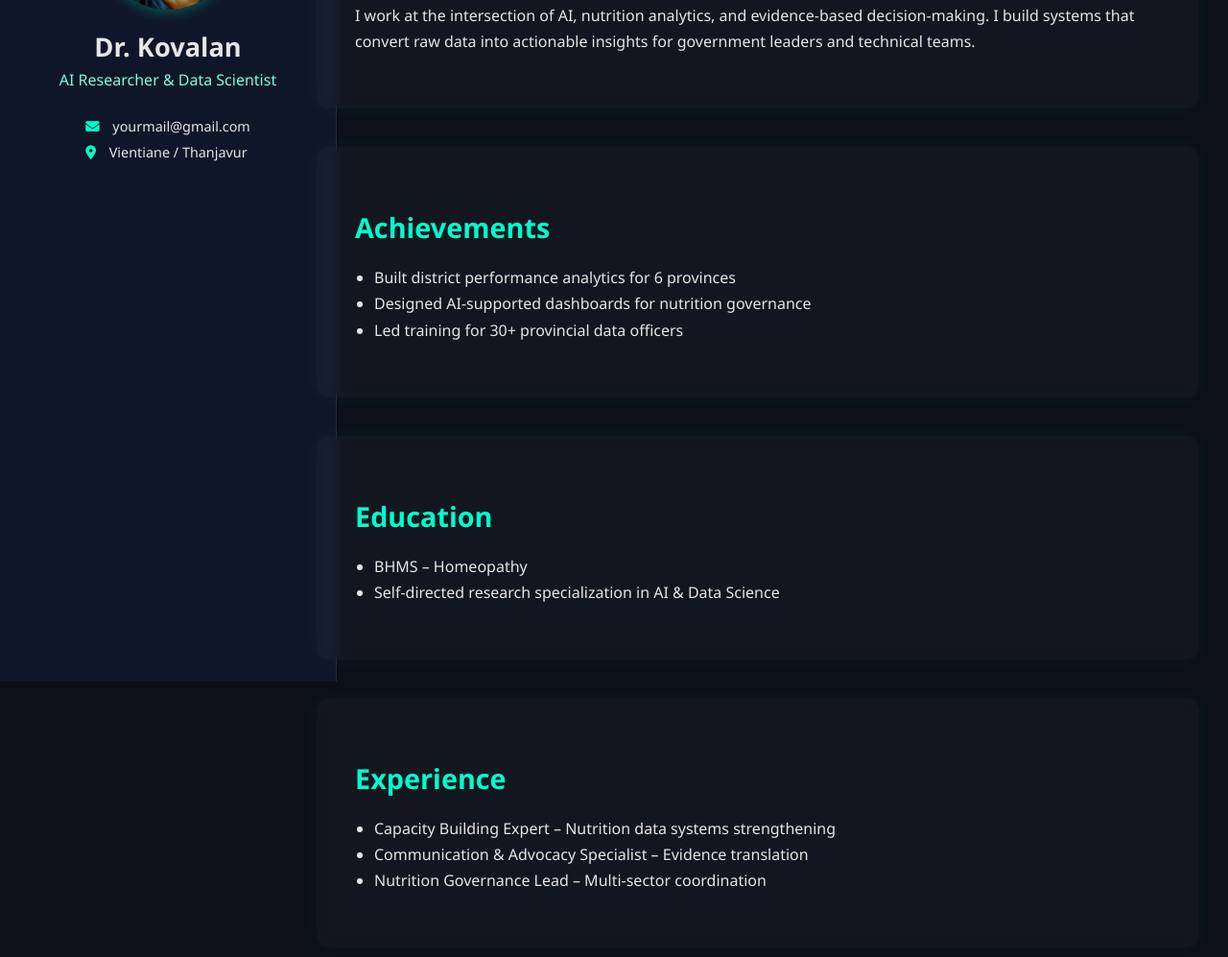
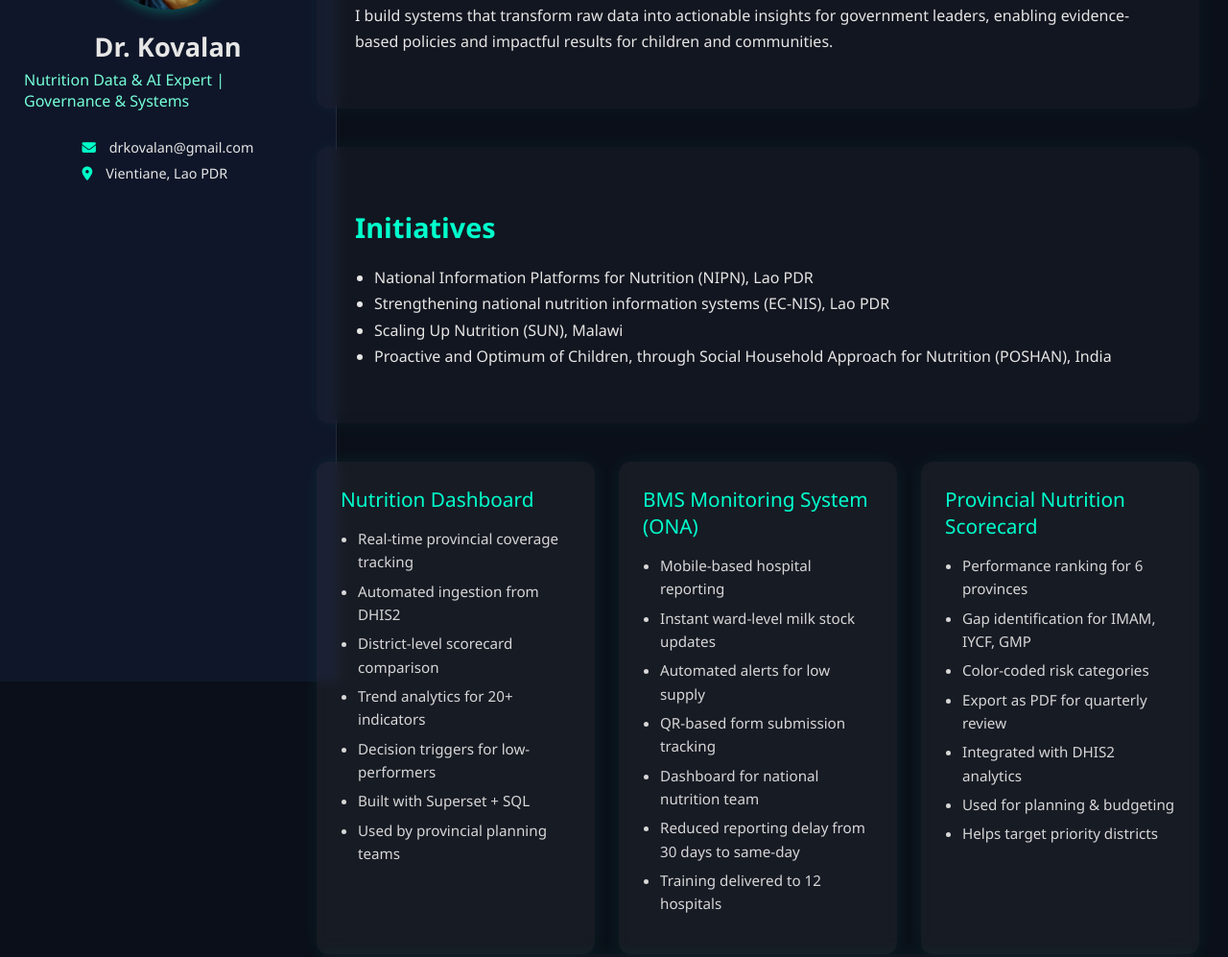
Before and after one commit to drkovalan/portfolio, a plain HTML site: page index.html in a window 1280 px wide. Shown: the part 170-1167 px from the top of the page at 96% size. Drawn offline with Linux system fonts and the light colour scheme.

Commit message:
Update index.html

```diff
--- a/index.html
+++ b/index.html
@@ -143,11 +143,11 @@ body,html {
         <div class="profile"></div>
 
         <div class="name">Dr. Kovalan</div>
-        <div class="role">AI Researcher & Data Scientist</div>
+        <div class="role">Nutrition Data & AI Expert | Governance & Systems</div>
 
         <div class="contact">
-            <p><i class="fa-solid fa-envelope"></i> yourmail@gmail.com</p>
-            <p><i class="fa-solid fa-location-dot"></i> Vientiane / Thanjavur</p>
+            <p><i class="fa-solid fa-envelope"></i> drkovalan@gmail.com</p>
+            <p><i class="fa-solid fa-location-dot"></i> Vientiane, Lao PDR</p>
         </div>
     </aside>
 
@@ -156,36 +156,104 @@ body,html {
 
         <section id="about" class="section">
             <h2>About Me</h2>
-            <p>I work at the intersection of AI, nutrition analytics, and evidence-based
-               decision-making. I build systems that convert raw data into actionable
-               insights for government leaders and technical teams.</p>
+            <p>I build systems that transform raw data into actionable insights for government leaders, enabling evidence-based policies and impactful results for children and communities.</p>
         </section>
 
         <section id="achievements" class="section">
-            <h2>Achievements</h2>
+            <h2>Initiatives</h2>
             <ul>
-                <li>Built district performance analytics for 6 provinces</li>
-                <li>Designed AI-supported dashboards for nutrition governance</li>
-                <li>Led training for 30+ provincial data officers</li>
+                <li>National Information Platforms for Nutrition (NIPN), Lao PDR</li>
+                <li>Strengthening national nutrition information systems (EC-NIS), Lao PDR</li>
+                <li>Scaling Up Nutrition (SUN), Malawi</li>
+                <li>Proactive and Optimum of Children, through Social Household Approach for Nutrition (POSHAN), India</li>
             </ul>
         </section>
+  <style>
+.portfolio-section {
+    display: grid;
+    grid-template-columns: repeat(auto-fit, minmax(280px, 1fr));
+    gap: 25px;
+    margin-top: 30px;
+}
 
-        <section id="education" class="section">
-            <h2>Education</h2>
-            <ul>
-                <li>BHMS – Homeopathy</li>
-                <li>Self-directed research specialization in AI & Data Science</li>
-            </ul>
-        </section>
+.portfolio-card {
+    background: rgba(255,255,255,0.05);
+    padding: 25px;
+    border-radius: 12px;
+    backdrop-filter: blur(6px);
+    box-shadow: 0 0 20px rgba(0,255,180,0.07);
+    transition: 0.3s ease;
+}
 
-        <section id="experience" class="section">
-            <h2>Experience</h2>
-            <ul>
-                <li>Capacity Building Expert – Nutrition data systems strengthening</li>
-                <li>Communication & Advocacy Specialist – Evidence translation</li>
-                <li>Nutrition Governance Lead – Multi-sector coordination</li>
-            </ul>
-        </section>
+.portfolio-card:hover {
+    transform: translateY(-6px);
+    box-shadow: 0 0 25px rgba(0,255,200,0.18);
+}
+
+.portfolio-title {
+    font-size: 1.3rem;
+    margin-bottom: 15px;
+    color: #00ffcc;
+}
+
+.portfolio-card ul {
+    padding-left: 18px;
+    line-height: 1.6;
+    font-size: 0.95rem;
+    color: #d7d7d7;
+}
+
+.portfolio-card ul li {
+    margin-bottom: 6px;
+}
+</style>
+
+
+<div class="portfolio-section">
+
+    <!-- Portfolio 1 -->
+    <div class="portfolio-card">
+        <div class="portfolio-title">Nutrition Dashboard</div>
+        <ul>
+            <li>Real-time provincial coverage tracking</li>
+            <li>Automated ingestion from DHIS2</li>
+            <li>District-level scorecard comparison</li>
+            <li>Trend analytics for 20+ indicators</li>
+            <li>Decision triggers for low-performers</li>
+            <li>Built with Superset + SQL</li>
+            <li>Used by provincial planning teams</li>
+        </ul>
+    </div>
+
+    <!-- Portfolio 2 -->
+    <div class="portfolio-card">
+        <div class="portfolio-title">BMS Monitoring System (ONA)</div>
+        <ul>
+            <li>Mobile-based hospital reporting</li>
+            <li>Instant ward-level milk stock updates</li>
+            <li>Automated alerts for low supply</li>
+            <li>QR-based form submission tracking</li>
+            <li>Dashboard for national nutrition team</li>
+            <li>Reduced reporting delay from 30 days to same-day</li>
+            <li>Training delivered to 12 hospitals</li>
+        </ul>
+    </div>
+
+    <!-- Portfolio 3 -->
+    <div class="portfolio-card">
+        <div class="portfolio-title">Provincial Nutrition Scorecard</div>
+        <ul>
+            <li>Performance ranking for 6 provinces</li>
+            <li>Gap identification for IMAM, IYCF, GMP</li>
+            <li>Color-coded risk categories</li>
+            <li>Export as PDF for quarterly review</li>
+            <li>Integrated with DHIS2 analytics</li>
+            <li>Used for planning & budgeting</li>
+            <li>Helps target priority districts</li>
+        </ul>
+    </div>
+
+</div>
 
         <section id="projects" class="section">
             <h2>Projects</h2>
@@ -196,6 +264,34 @@ body,html {
             </ul>
         </section>
 
+                <section id="experience" class="section">
+            <h2>Experience</h2>
+            <ul>
+                <li>Nutrition Specialist - Output 1 Manager for Data & Governance, Lao PDR Jul 2024 - Present</li>
+                <li>Nutrition Information Systems Consultant, UNICEF Lao PDR Jan 2021 – Jun 2024</li>
+                <li>Nutrition Specialist – Scaling Up Nutrition, UNICEF Malawi Jan 2018 - Dec 2019</li>
+                <li>Monitoring & Evaluation Consultant for Nutrition, UNICEF Malawi Jan 2016 - Dec 2017</li>
+                <li>State MIS & Data Associate, GAIN India Sep 2015 – Dec 2015</li>
+                <li>Knowledge Management Consultant for Nutrition, UNICEF India Sep 2014 – Aug 2015</li>
+                <li>Senior Health Information Systems Officer, HISP India Jul 2011 – Sep 2014</li>
+                <li>Health Information Systems Internee, HISP India Jan 2011 - May 2011</li>
+            </ul>
+        </section>
+
+        <section id="education" class="section">
+            <h2>Education</h2>
+            <ul>
+                <li>MASTER OF PUBLIC HEALTH - SPECIALISATION INFORMATION TECHNOLOGY IN HEALTHCARE, SRM University, Tamil Nadu
+2009 – 2011</li>
+                <li>BACHELOR’S IN HOMEOPATHIC MEDICINE & SURGERY, Dr. M.G.R. Medical University, Tamil Nadu
+2003 – 2009</li>
+            </ul>
+        </section>
+
+
+
+
+
     </main>
 </div>
 
```
